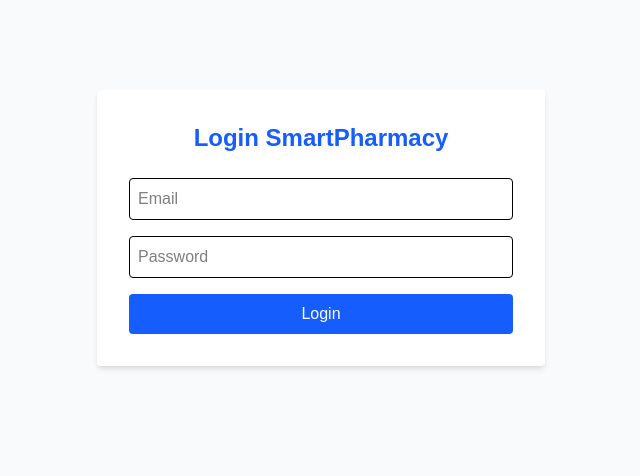
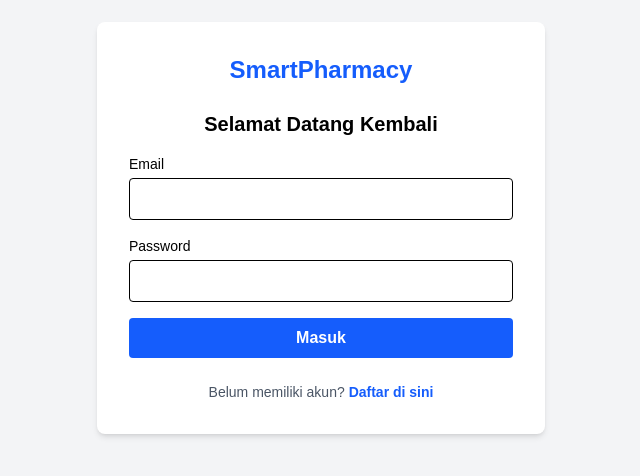
Before and after one commit to KyuzenDev/SmartPharmacy, a Next.js app: page /login in a window 1280 px wide. Shown: the part 172-648 px from the top of the page, without its empty margins (319-959 px from the left). Built offline with nearby package versions, Linux system fonts and the light colour scheme.

Commit message:
feat(ui): complete login and register pages with linked navigation

```diff
--- a/app/login/page.tsx
+++ b/app/login/page.tsx
@@ -1,14 +1,18 @@
 "use client";
+
 import { useState } from "react";
 import { useRouter } from "next/navigation";
+import Link from "next/link";
 
 export default function LoginPage() {
   const [formData, setFormData] = useState({ email: "", password: "" });
   const [error, setError] = useState("");
+  const [loading, setLoading] = useState(false);
   const router = useRouter();
 
   const handleLogin = async (e: React.FormEvent) => {
     e.preventDefault();
+    setLoading(true);
     setError("");
 
     try {
@@ -19,53 +23,86 @@
       });
 
       const data = await res.json();
-      if (!res.ok) throw new Error(data.error);
+      if (!res.ok) throw new Error(data.error || "Login gagal");
 
       localStorage.setItem("token", data.token);
       localStorage.setItem("user", JSON.stringify(data.user));
 
-      alert("Login Berhasil!");
       router.push("/dashboard");
     } catch (err: unknown) {
-      setError(err instanceof Error ? err.message : "Terjadi kesalahan");
+      if (err instanceof Error) {
+        setError(err.message);
+      } else {
+        setError("Terjadi kesalahan sistem");
+      }
+    } finally {
+      setLoading(false);
     }
   };
 
   return (
-    <div className="min-h-screen flex items-center justify-center bg-gray-50 text-black">
-      <div className="bg-white p-8 rounded shadow-md w-full max-w-md">
-        <h1 className="text-2xl font-bold mb-6 text-blue-600 text-center">
-          Login SmartPharmacy
+    <div className="min-h-screen flex items-center justify-center bg-gray-100 text-black p-4">
+      <div className="bg-white p-8 rounded-lg shadow-md w-full max-w-md">
+        <h1 className="text-2xl font-bold mb-6 text-center text-blue-600">
+          SmartPharmacy
         </h1>
+        <h2 className="text-xl font-semibold mb-4 text-center">
+          Selamat Datang Kembali
+        </h2>
+
         {error && (
-          <p className="bg-red-50 text-red-500 p-2 mb-4 text-sm">{error}</p>
+          <p className="text-red-500 bg-red-50 p-2 rounded mb-4 text-sm">
+            {error}
+          </p>
         )}
+
         <form onSubmit={handleLogin} className="space-y-4">
+          <div>
+            <label className="block text-sm font-medium">Email</label>
             <input
               type="email"
-            placeholder="Email"
-            className="w-full p-2 border rounded"
+              required
+              className="w-full p-2 border rounded mt-1 outline-blue-500"
               onChange={(e) =>
                 setFormData({ ...formData, email: e.target.value })
               }
-            required
             />
+          </div>
+
+          <div>
+            <label className="block text-sm font-medium">Password</label>
             <input
               type="password"
-            placeholder="Password"
-            className="w-full p-2 border rounded"
+              required
+              className="w-full p-2 border rounded mt-1 outline-blue-500"
               onChange={(e) =>
                 setFormData({ ...formData, password: e.target.value })
               }
-            required
             />
+          </div>
+
           <button
             type="submit"
-            className="w-full bg-blue-600 text-white py-2 rounded hover:bg-blue-700"
+            disabled={loading}
+            className={`w-full py-2 rounded text-white font-semibold ${
+              loading ? "bg-gray-400" : "bg-blue-600 hover:bg-blue-700"
+            } transition`}
           >
-            Login
+            {loading ? "Menghubungkan..." : "Masuk"}
           </button>
         </form>
+
+        <div className="mt-6 text-center">
+          <p className="text-sm text-gray-600">
+            Belum memiliki akun?{" "}
+            <Link
+              href="/register"
+              className="text-blue-600 font-semibold hover:underline"
+            >
+              Daftar di sini
+            </Link>
+          </p>
+        </div>
       </div>
     </div>
   );
--- a/app/register/page.tsx
+++ b/app/register/page.tsx
@@ -2,13 +2,14 @@
 
 import { useState } from "react";
 import { useRouter } from "next/navigation";
+import Link from "next/link";
 
 export default function RegisterPage() {
   const [formData, setFormData] = useState({
     nama: "",
     email: "",
     password: "",
-    role: "PASIEN",
+    role: "Pasien",
   });
   const [error, setError] = useState("");
   const [loading, setLoading] = useState(false);
@@ -44,7 +45,7 @@
   };
 
   return (
-    <div className="min-h-screen flex items-center justify-center bg-gray-100 text-black">
+    <div className="min-h-screen flex items-center justify-center bg-gray-100 text-black p-4">
       <div className="bg-white p-8 rounded-lg shadow-md w-full max-w-md">
         <h1 className="text-2xl font-bold mb-6 text-center text-blue-600">
           SmartPharmacy
@@ -118,6 +119,18 @@
             {loading ? "Memproses..." : "Daftar Sekarang"}
           </button>
         </form>
+
+        <div className="mt-6 text-center">
+          <p className="text-sm text-gray-600">
+            Sudah punya akun?{" "}
+            <Link
+              href="/login"
+              className="text-blue-600 font-semibold hover:underline"
+            >
+              Masuk di sini
+            </Link>
+          </p>
+        </div>
       </div>
     </div>
   );
```
Lines whose indentation alone changed are shown as unchanged.
